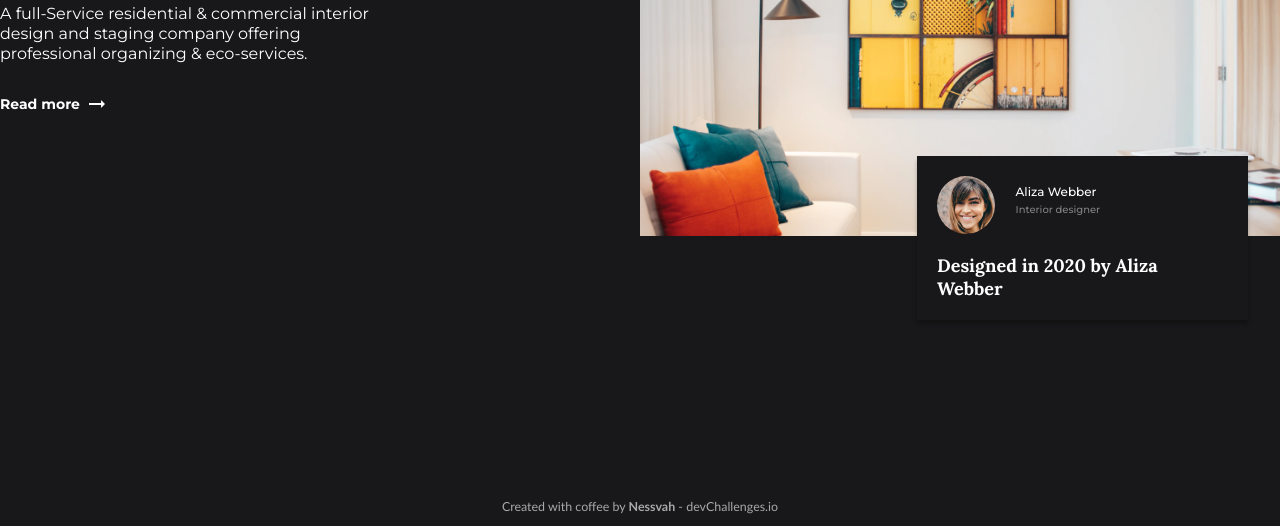
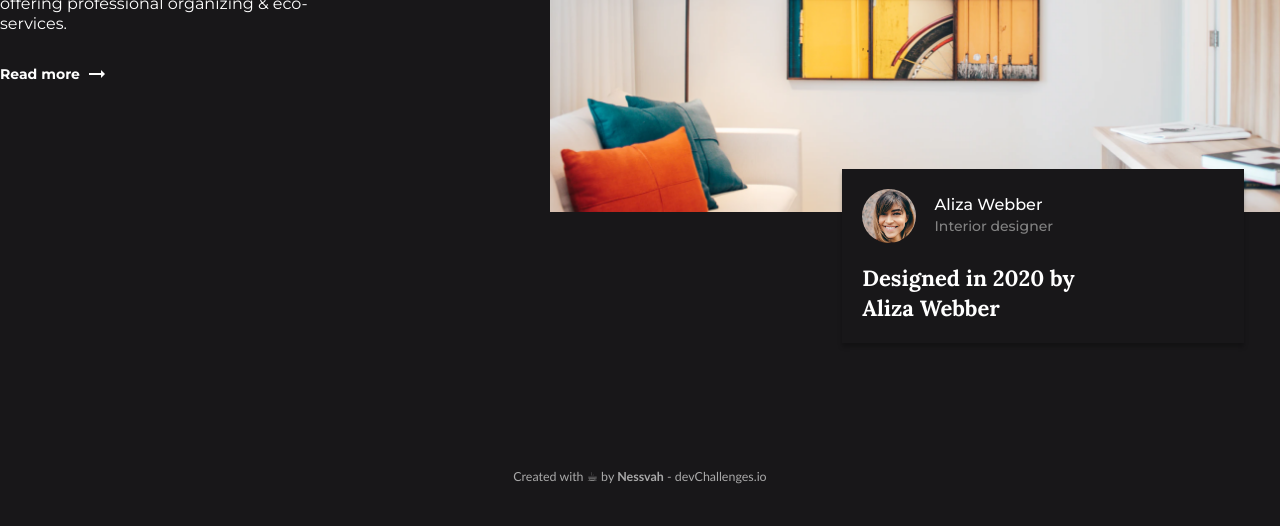
Before and after one commit to Nessvah/Interior-consultant, a plain HTML site: page index.html in a window 1280 px wide. Shown: the part 344-870 px from the top of the page. After the commit the page ends 840 px from the top, so only its background shows below. Drawn offline with nearby package versions, Linux system fonts and the light colour scheme.

Commit message:
already to push

```diff
--- a/index.html
+++ b/index.html
@@ -77,8 +77,8 @@
       <!--FOOTER-->
       <footer>
         <p>
-          Created with coffee by
-          <a href="#">Nessvah</a> - devChallenges.io
+          Created with ☕ by
+          <a href="https://github.com/Nessvah">Nessvah</a> - devChallenges.io
         </p>
       </footer>
     </div>
--- a/resources/css/style.css
+++ b/resources/css/style.css
@@ -279,11 +279,55 @@ a:active {
     margin: 0 auto;
   }
 
-  .content-text {
-    max-width: 400px;
+  .main-container {
+    gap: 5%;
+    height: 60vh;
+    margin-bottom: 180px;
   }
 
+  .main-content {
+    width: 40%;
+  }
+
+  .content-text {
+    max-width: 350px;
+  }
   .content-text > h1 {
     font-size: 4.2rem;
   }
+
+  .content-right {
+    width: 60%;
+    height: 90%;
+  }
+
+  .card {
+    width: 55%;
+    top: 90%;
+  }
+
+  .profile-pic {
+    width: 15%;
+  }
+
+  .author-name,
+  .profession {
+    margin: 0.8rem auto auto 20%;
+  }
+
+  .author-name {
+    font-size: 1.6rem;
+  }
+
+  .profession {
+    font-size: 1.4rem;
+  }
+  .post-title {
+    max-width: 250px;
+    font-size: 2.2rem;
+    line-height: 30px;
+  }
+  footer {
+    margin-top: 85px;
+  }
 }
```
